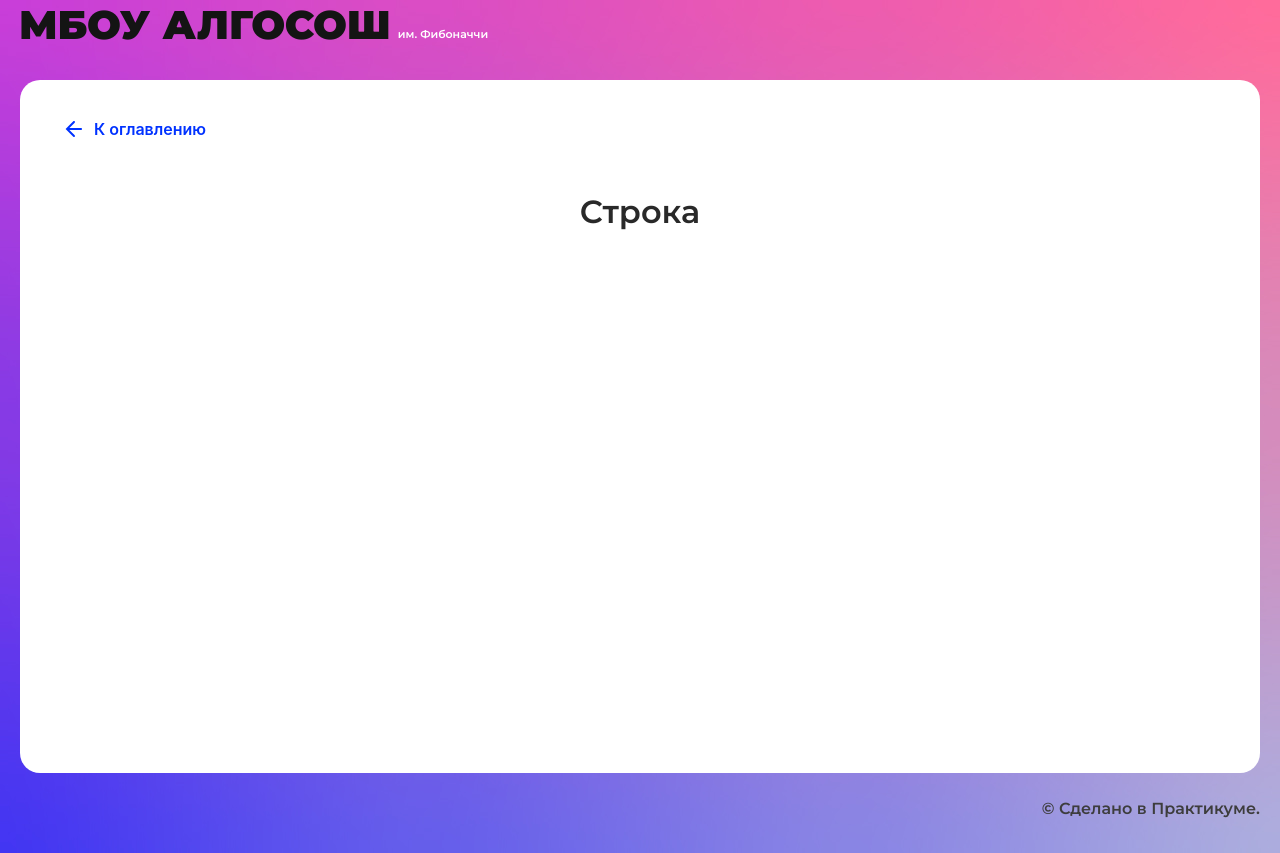
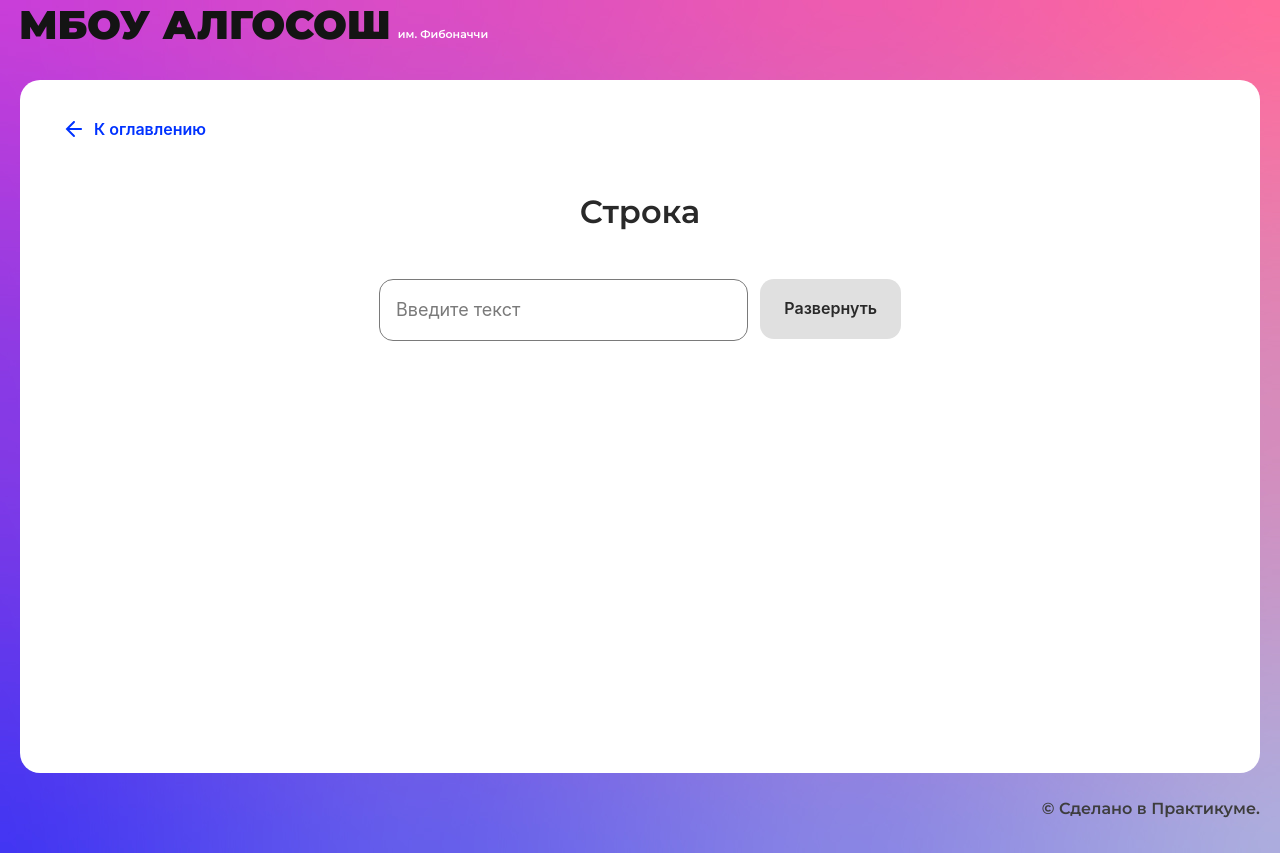
Before and after one commit to Nikita-Vereschagin/algososh, a React (Create React App) app: page /recursion in a window 1280 px wide. Built offline with nearby package versions, Linux system fonts and the light colour scheme.

Commit message:
string works

```diff
--- /dev/null
+++ b/src/components/string/string.module.css
@@ -0,0 +1,19 @@
+.box{
+    display: grid;
+    grid-template-columns: 1fr max-content;
+    max-width: 522px;
+    gap: 0 12px;
+    margin: auto;
+}
+.circles{
+    display: flex;
+    margin: auto;
+    max-width: 800px;
+    flex-wrap: wrap;
+    justify-content: center;
+    margin-top: 110px
+}
+.margin{
+    margin-bottom: 10px;
+    margin-right: 16px;
+}
--- a/src/components/string/string.tsx
+++ b/src/components/string/string.tsx
@@ -1,10 +1,78 @@
-import React from "react";
+import React, { FormEventHandler, useState } from "react";
 import { SolutionLayout } from "../ui/solution-layout/solution-layout";
+import { Input } from "../ui/input/input";
+import { Button } from "../ui/button/button";
+import style from "./string.module.css";
+import { useForm } from "../../hooks/useForm";
+import { Circle } from "../ui/circle/circle";
+import { ElementStates } from "../../types/element-states";
+export const StringComponent: React.FC = () => {
+  const { values, handleChange, setValues } = useForm({input: ''})
+  const [flag, setFlag] = useState(false)
+  const [output, setOutput] = useState<{letter: string, state: ElementStates}[]>()
 
-export const StringComponent: React.FC = () => {
+  //Функция промежутка между перебором елементов
+
+  const addTimeOut = (ms: number) => {
+    return new Promise(resolve => setTimeout(resolve, ms));
+  }
+
+ //Функция перемещения элемента с индексом i с элементом с индексом j
+
+  const swap = (arr: {letter: string, state: ElementStates}[], i: number, j: number) => {
+    const temp = arr[i];
+    arr[i] = arr[j];
+    arr[j] = temp;
+    return arr
+  }
+
+//Функция переворота масиива букв
+
+  const reverse = async(value: string[]) => {
+    //флаг объявляет начало функции
+    setFlag(true)
+    let modifiedArray: {letter: string, state: ElementStates}[] = []
+    const len = value.length%2===0 ? Math.floor(value.length/2) : Math.floor(value.length/2+1)
+    //данный массив модифицируем, добовляя каждой букве цвет
+    for (let i=0; i < value.length; i++){
+      modifiedArray[i] = {
+        letter: value[i],
+        state: ElementStates.Default
+      }
+    }
+    setOutput(modifiedArray)
+    for (let i=0; i < len; i++){
+      //меняем цвет переворачиваемых букв
+      modifiedArray[i].state = ElementStates.Changing
+      modifiedArray[value.length-1-i].state = ElementStates.Changing
+      await addTimeOut(1000)
+      setOutput([...modifiedArray])
+      await addTimeOut(1000)
+      //переворачиваем и меняем цвет уже перевернутым буквам
+      modifiedArray = swap(modifiedArray,i,value.length-1-i)
+      modifiedArray[i].state = ElementStates.Modified
+      modifiedArray[value.length-1-i].state = ElementStates.Modified
+      setOutput([...modifiedArray])
+    }
+    //возвращаем все сонстанты и флаги в исходное положение
+    setFlag(false)
+    modifiedArray = []
+    setValues({input: ''})
+  }
+  const submit: FormEventHandler = (e) => {
+    e.preventDefault();
+    reverse(values.input.split(''))
+  };
+
   return (
     <SolutionLayout title="Строка">
-
+      <form className={style.box} onSubmit={submit}>
+        <Input max={11} maxLength={20} isLimitText={values.input.length > 11 ? true : false} name="input" type={typeof values.input} value={values.input} onChange={handleChange}/>
+        <Button isLoader={flag} text="Развернуть" type="submit" disabled={values.input.length < 2 ? true : false}/>
+      </form>
+      <div className={style.circles}>
+        {output && output?.map((el: {letter: string, state: ElementStates}, i: number) => {return <Circle letter={el.letter} extraClass={style.margin} key={i} state={el.state}/>})}
+      </div>
     </SolutionLayout>
-  );
+    );
 };
--- a/src/components/ui/input/input.tsx
+++ b/src/components/ui/input/input.tsx
@@ -18,7 +18,7 @@ export const Input: React.FC<InputProps> = ({
 }) => {
   const limitText =
     type === "text"
-      ? `Максимум — ${maxLength} символа`
+      ? `Максимум — ${maxLength} символов`
       : `Максимальное число — ${max}`;
 
   return (
--- /dev/null
+++ b/src/hooks/useForm.ts
@@ -0,0 +1,11 @@
+import React, { useState } from "react";
+
+export function useForm<T extends {[key: string]: string,}>(inputValues: T) {
+    const [values, setValues] = useState(inputValues);
+
+    const handleChange = (event: React.ChangeEvent<HTMLInputElement>) => {
+      const { value, name } = event.target;
+      setValues({ ...values, [name]: value });
+    };
+    return { values, handleChange, setValues };
+  }
```
Also changed, not shown: package.json (+5 -5 lines), 2 other files (tests, documents, lock files or other folders).
